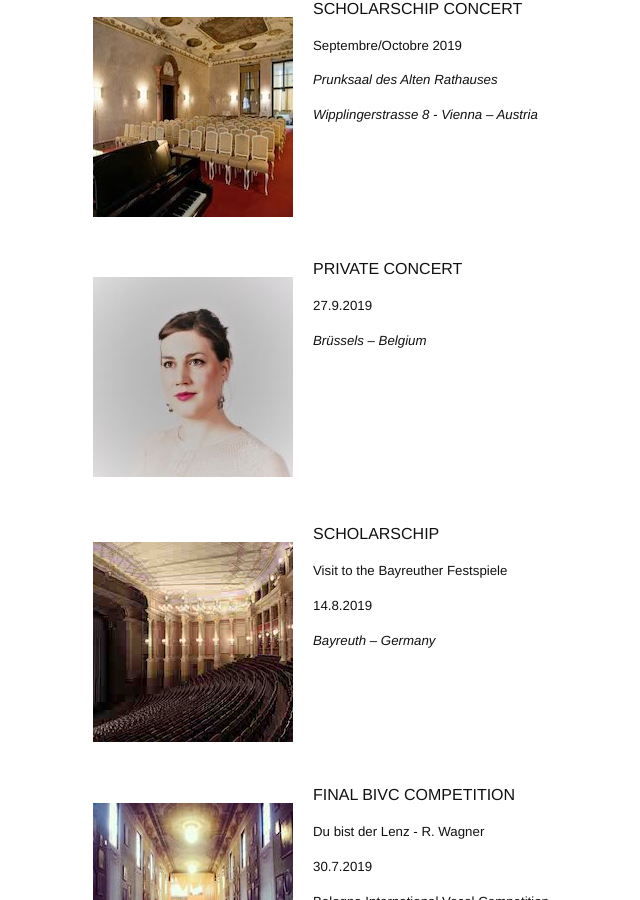
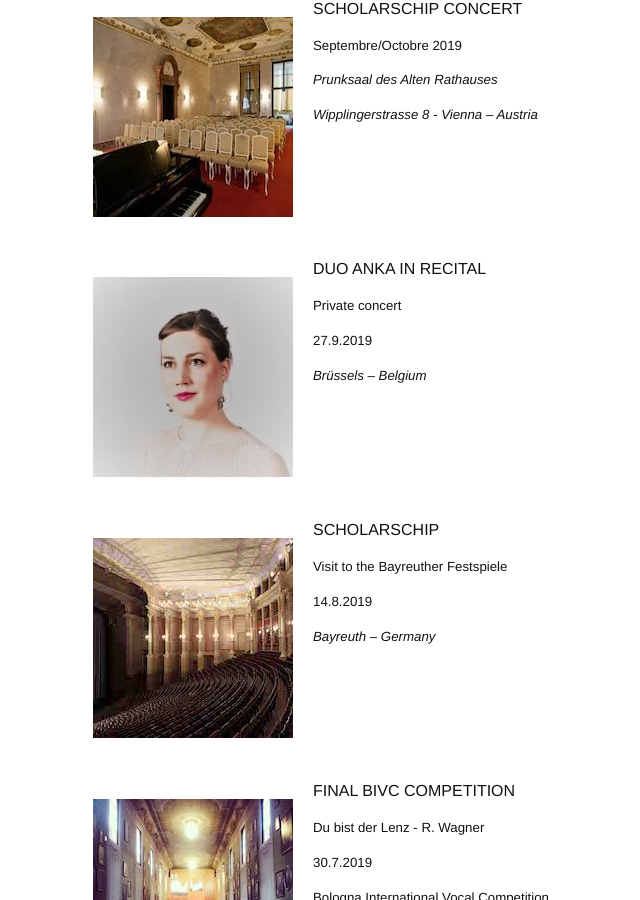
Before and after one commit to annesophie-sevens/annesophie-sevens.github.io, a Jekyll site: the page built from agenda-en.md, in a window 1280 px wide and 900 px high, scrolled down 1309 px. Shown: the whole window, without its empty margins (197-837 px from the left). Built offline with Jekyll 4.4.1, drawn with Linux system fonts in a browser that asks for light colours; nearby versions of some CDN libraries.

Commit message:
Update agenda-en.md

```diff
--- a/agenda-en.md
+++ b/agenda-en.md
@@ -87,13 +87,13 @@ SCHOLARSCHIP CONCERT
 
 <img style="float: left; padding: 20px" src="/assets/VIIc.jpg">
 
-PRIVATE CONCERT
+DUO ANKA IN RECITAL
+
+##### Private concert
 
 ##### 27.9.2019
 
 ##### _Brüssels – Belgium_
-
-&nbsp;
 
 &nbsp;
 
```
